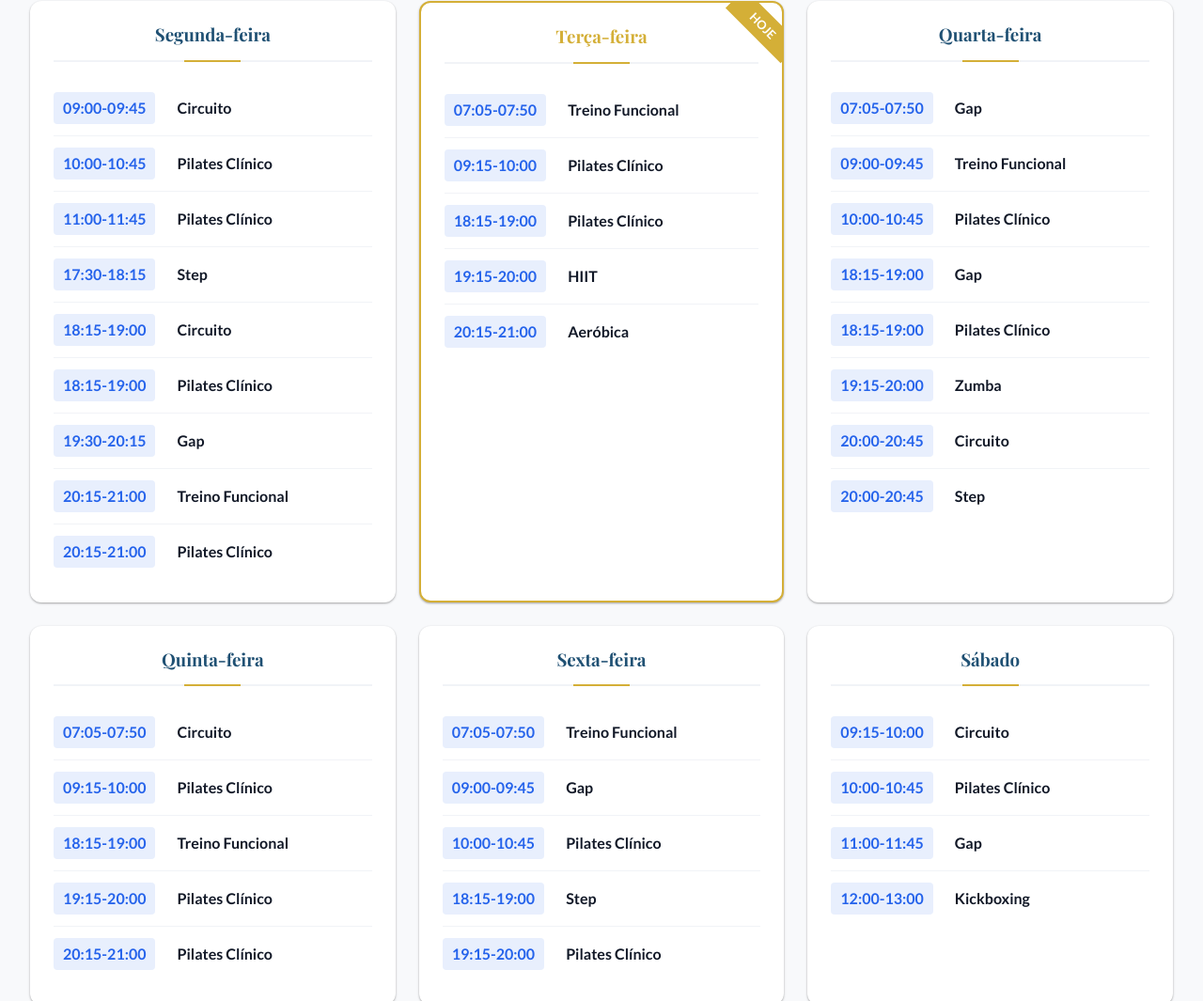
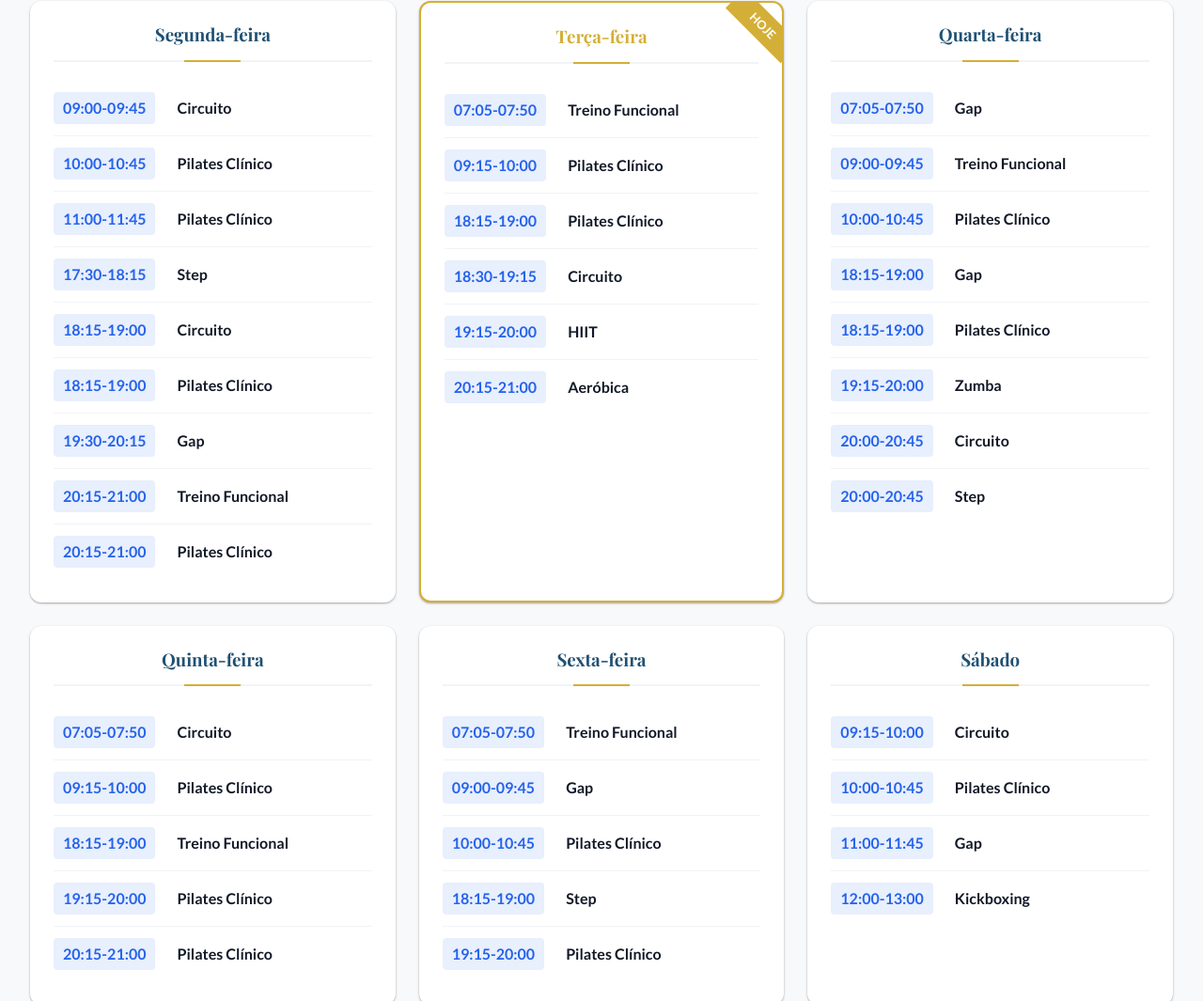
Before and after one commit to VilaPlus/Website, a plain HTML site: page pages/servicosv2.html in a window 1280 px wide. Shown: the part 4878-5943 px from the top of the page at 94% size. Drawn offline with nearby package versions, Linux system fonts and the light colour scheme.

Commit message:
remove pop up and add new workout class

```diff
--- a/pages/servicosv2.html
+++ b/pages/servicosv2.html
@@ -3084,6 +3084,7 @@
           <div class="aula-item"><span class="aula-horario">07:05-07:50</span><span class="aula-nome">Treino Funcional</span></div>
           <div class="aula-item"><span class="aula-horario">09:15-10:00</span><span class="aula-nome">Pilates Clínico</span></div>
           <div class="aula-item"><span class="aula-horario">18:15-19:00</span><span class="aula-nome">Pilates Clínico</span></div>
+          <div class="aula-item"><span class="aula-horario">18:30-19:15</span><span class="aula-nome">Circuito</span></div>
           <div class="aula-item"><span class="aula-horario">19:15-20:00</span><span class="aula-nome">HIIT</span></div>
           <div class="aula-item"><span class="aula-horario">20:15-21:00</span><span class="aula-nome">Aeróbica</span></div>
         </div>
```
Also changed, not shown: pages/index.html (+1 -0 lines).
